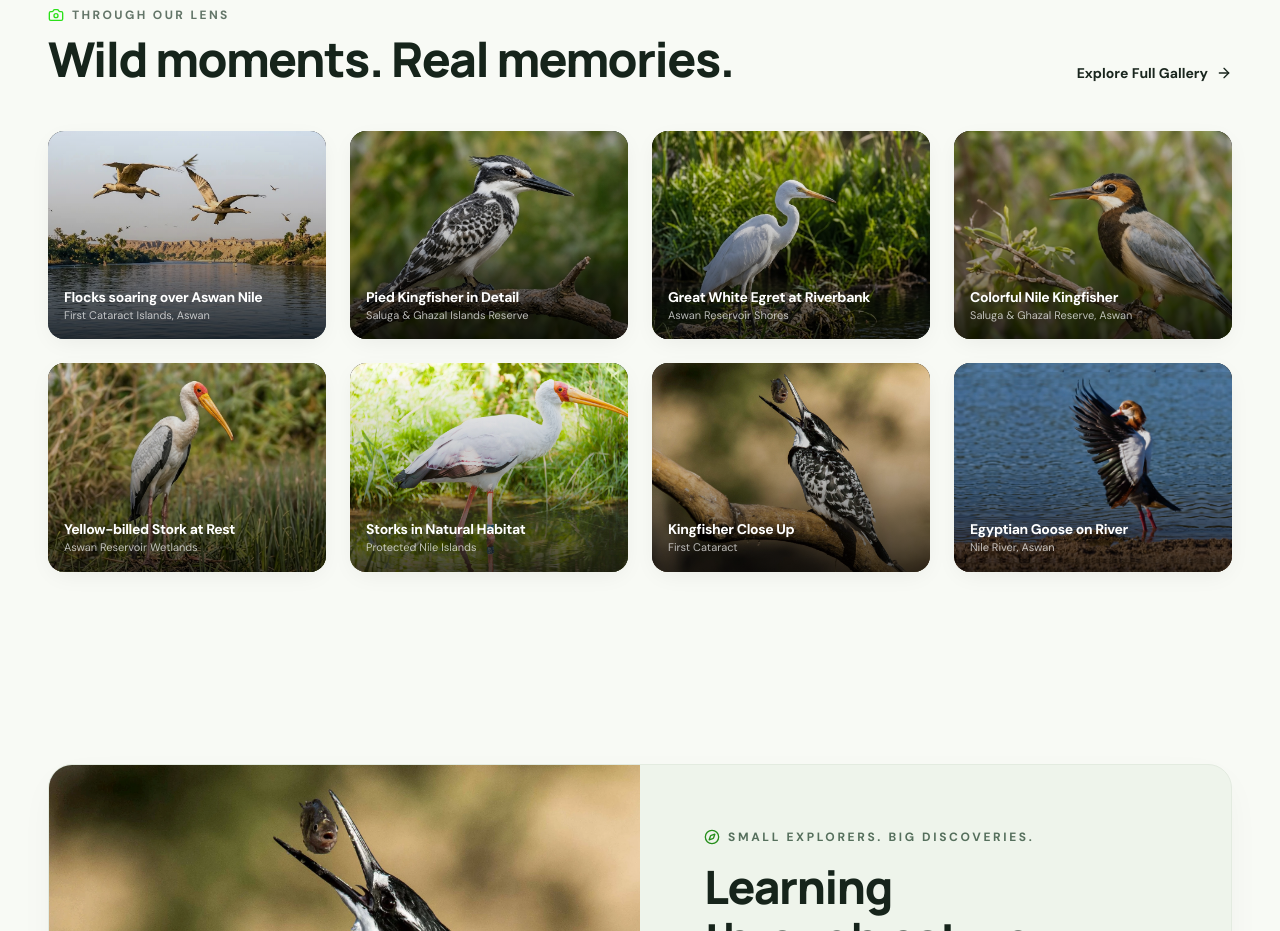
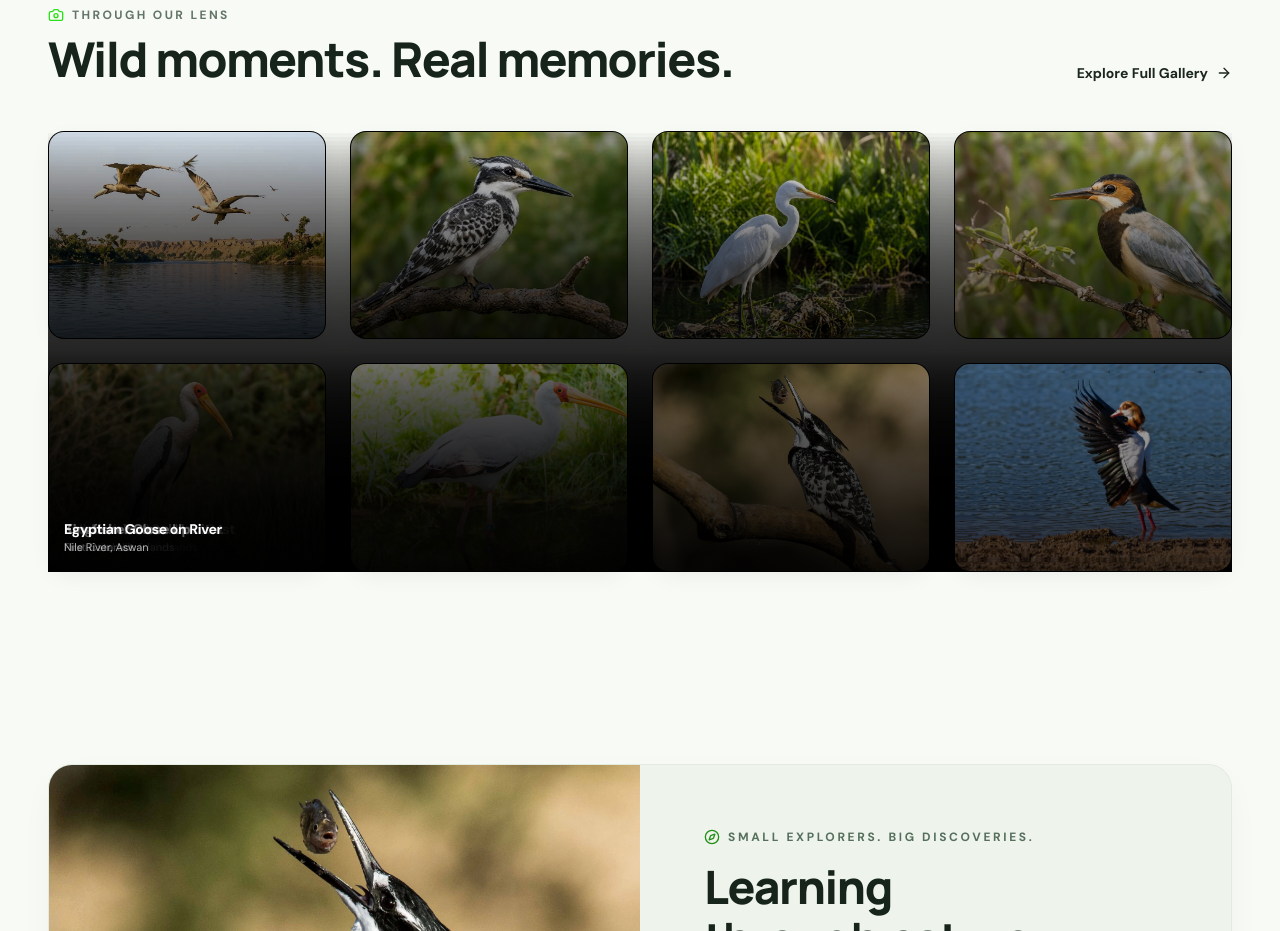
Before and after one commit to Islam-Shahat/Aswan-Nature, a React (Vite) app: page / in a window 1280 px wide. Shown: the part 7700-8631 px from the top of the page. Built offline with nearby package versions, Linux system fonts and the light colour scheme; a web font is replaced by a local one.

Commit message:
Add mobile-only scroll stacking cards animation to Gallery section

```diff
--- a/src/components/GallerySection.jsx
+++ b/src/components/GallerySection.jsx
@@ -77,13 +77,17 @@ export const GallerySection = ({ currentLang = 'EN' }) => {
           </Link>
         </div>
 
-        {/* 8-Photo Grid */}
-        <div className="grid grid-cols-1 sm:grid-cols-2 md:grid-cols-3 lg:grid-cols-4 gap-6">
+        {/* 8-Photo Grid: Sticky Stacking cards on mobile, grid on tablet & desktop */}
+        <div className="relative space-y-6 sm:space-y-0 sm:grid sm:grid-cols-2 md:grid-cols-3 lg:grid-cols-4 sm:gap-6 pb-6 sm:pb-0">
           {photos.map((photo, idx) => (
             <div
               key={photo.title + idx}
               onClick={() => setSelectedPhotoIndex(idx)}
-              className="group relative aspect-[4/3] rounded-2xl overflow-hidden bg-black cursor-pointer shadow-[0_6px_24px_-6px_rgba(0,0,0,0.08)] hover:shadow-2xl transition-all duration-300 hover:-translate-y-1"
+              style={{
+                top: `calc(90px + ${idx * 8}px)`,
+                zIndex: 10 + idx,
+              }}
+              className="sticky sm:static group relative aspect-[4/3] rounded-2xl sm:rounded-2xl overflow-hidden bg-black cursor-pointer shadow-[0_12px_36px_-8px_rgba(0,0,0,0.35)] sm:shadow-[0_6px_24px_-6px_rgba(0,0,0,0.08)] hover:shadow-2xl transition-all duration-300 hover:-translate-y-1 border border-white/20 sm:border-transparent"
             >
               <img
                 src={photo.src}
```
